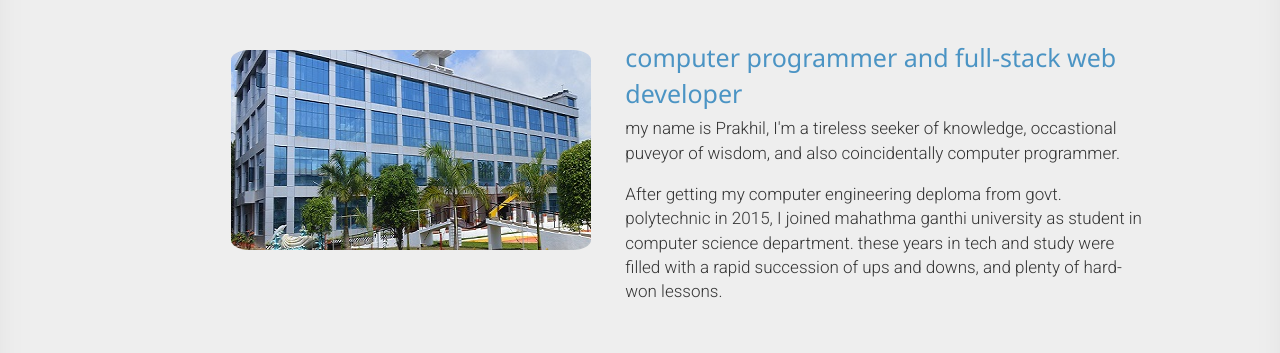
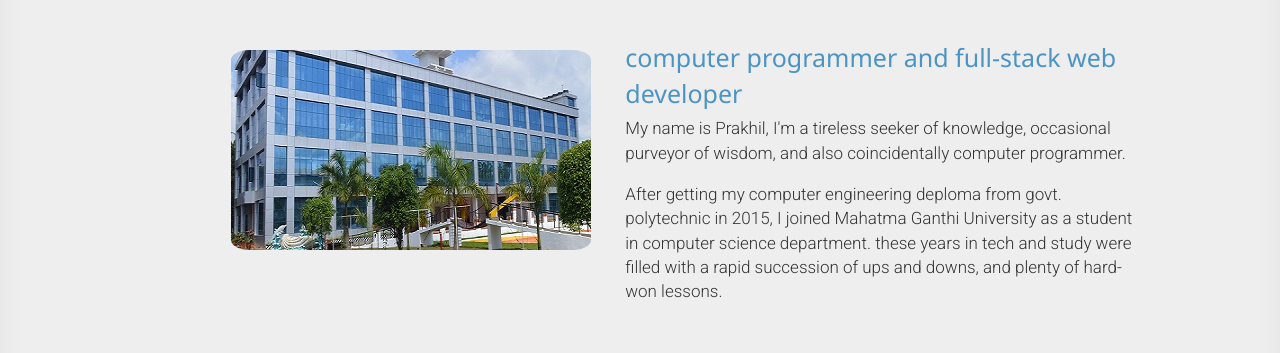
Before and after one commit to Prakhil-tp/Prakhil-tp.github.io, a plain HTML site: page index.html in a window 1280 px wide. Shown: the part 832-1185 px from the top of the page. Drawn offline with nearby package versions, Linux system fonts and the light colour scheme.

Commit message:
correction of spell mistakes

```diff
--- a/index.html
+++ b/index.html
@@ -59,13 +59,13 @@
                 <div class="seven wide column about-para">
                     <p class="para-subhead">computer programmer and full-stack web developer</p>
                     <p>
-                        my name is Prakhil, I'm a tireless seeker of knowledge,
-                        occastional puveyor of wisdom,
+                        My name is Prakhil, I'm a tireless seeker of knowledge,
+                        occasional purveyor of wisdom,
                         and also coincidentally computer programmer.
                     </p>
                     <p>
                         After getting my computer engineering deploma from govt. polytechnic in 2015,
-                        I joined mahathma ganthi university as student in computer science department.
+                        I joined Mahatma Ganthi University as a student in computer science department.
                         these years in tech and study were filled with a rapid succession of ups and downs,
                         and plenty of hard-won lessons.
                     </p>
```
